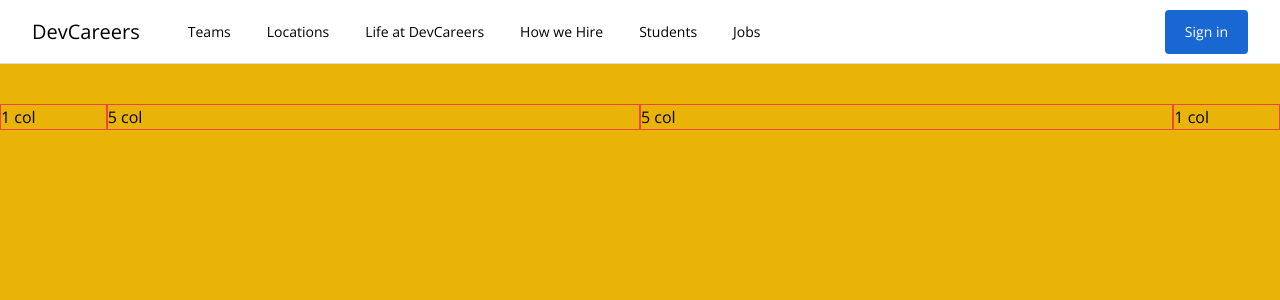
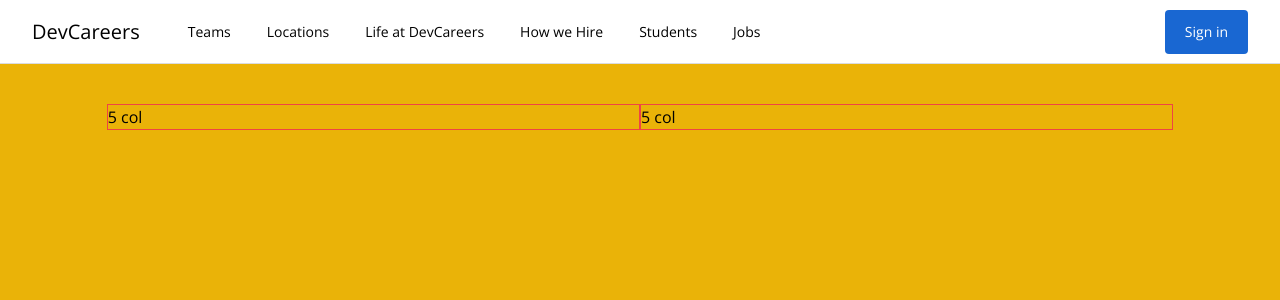
Before and after one commit to brwmaster/job-search, a Vue app: page / in a window 1280 px wide. Shown: the top 300 px of the page. Built offline with nearby package versions, Linux system fonts and the light colour scheme.

Commit message:
Removed unused cols

```diff
--- a/src/components/MainHero.vue
+++ b/src/components/MainHero.vue
@@ -2,10 +2,8 @@
   <main>
     <section class="flex h-screen flex-col bg-yellow-500 pt-10 pb-20">
       <div class="grid grid-cols-12">
-        <div class="col-span-1 col-start-1 border border-red-500">1 col</div>
         <div class="col-span-5 col-start-2 border border-red-500">5 col</div>
         <div class="col-span-5 col-start-7 border border-red-500">5 col</div>
-        <div class="col-span-1 col-start-12 border border-red-500">1 col</div>
       </div>
     </section>
   </main>
```
